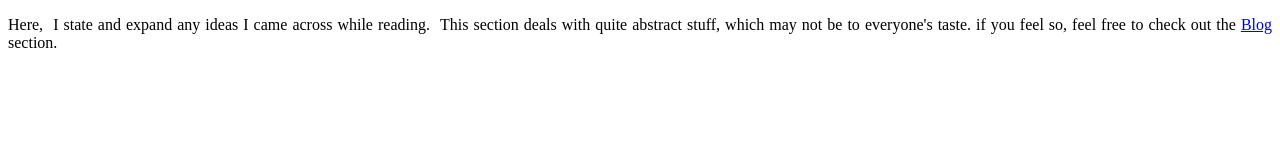
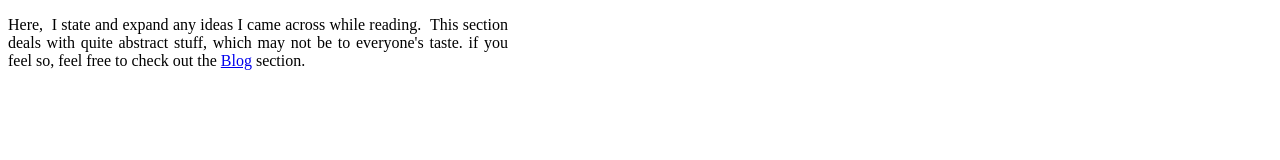
Before and after one commit to blitzrohit/Ideas, a plain HTML site: page index.html in a window 1280 px wide. Drawn offline with Linux system fonts and the light colour scheme.

Commit message:
Update index.html

```diff
--- a/index.html
+++ b/index.html
@@ -8,7 +8,7 @@
 </head>
 
 <body>
-<p style="text-align:justify; float:center"> Here, &nbsp;I state and expand any ideas I came across while reading. &nbsp;This section deals
+<p style="text-align:justify; float:center; width:500px"> Here, &nbsp;I state and expand any ideas I came across while reading. &nbsp;This section deals
   with quite abstract stuff, which may not be to everyone's taste. if you feel so, feel free to check out the
   <a href="https://blitzrohit.github.io/Blog">Blog</a> section.
  </p>
```
